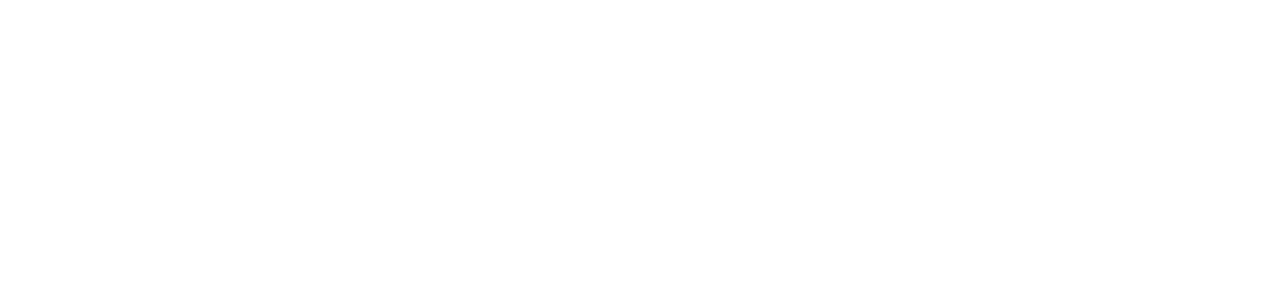
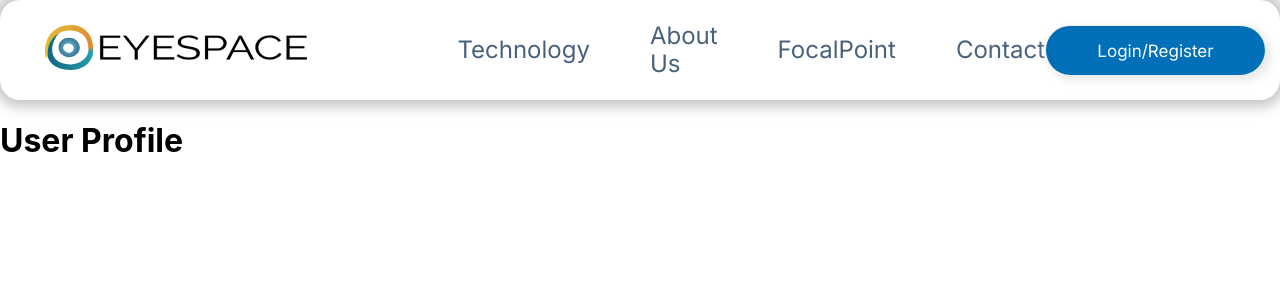
Before and after one commit to eyelabsai/EyeSpace-Website, a React (Create React App) app: page /UserProfile in a window 1280 px wide. Before the commit this address had no page. Shown: the top 300 px of the page. Built offline with nearby package versions, Linux system fonts and the light colour scheme; no server answers.

Commit message:
update on login function
rerouted the program's login functionalities: when logged in + click login, will go to user profile. not logged in + click login, will go to login / register page

```diff
--- a/src/App.js
+++ b/src/App.js
@@ -8,6 +8,7 @@
 import Technology from "./views/Technology/Technology";
 import CreateAccount from "./views/CreateAccount/CreateAccount"
 import ForgotPassword from "./views/ForgotPassword/ForgotPassword";
+import UserProfile from "./views/UserProfile/UserProfile";
 //import './App.css';
 
 export default class App extends React.Component {
@@ -26,6 +27,7 @@
             <Route path="/Technology" element={ <Technology/> }></Route>
             <Route path="/CreateAccount" element={ <CreateAccount/> }></Route>
             <Route path="/ForgotPassword" element={ <ForgotPassword/> }></Route>
+            <Route path="/UserProfile" element={ <UserProfile/> }></Route>
           </Routes>
         </BrowserRouter>
       </div>
--- a/src/components/header/Header.js
+++ b/src/components/header/Header.js
@@ -59,6 +59,16 @@
     }
   }
 
+  getLoginNavigationPage() {
+    if (this.state.isUserLoggedIn) {
+      // Return custom content for logged-in user
+      return "/UserProfile"; // Customize as needed
+    } else {
+      // Return content for guests
+      return "/Login";
+    }
+  }
+
   render() {
     return (
       <div className="navbar">
@@ -82,7 +92,7 @@
           })}
         </div>
         <div>
-          <Link to="/Login" style={{ textDecoration: 'none' }}>
+          <Link to={this.getLoginNavigationPage()} style={{ textDecoration: 'none' }}>
             <button className="login-button" onClick={this.f1}>
             {this.getUserButtonContent()}
             </button>
--- a/src/views/CreateAccount/CreateAccount.js
+++ b/src/views/CreateAccount/CreateAccount.js
@@ -1,5 +1,4 @@
 import React, { useState } from 'react';
-import PropTypes from 'prop-types';
 import Header from '../../components/header/Header';
 import Footer from '../../components/footer/Footer';
 import './CreateAccount.css';
--- a/src/views/UserProfile/UserProfile.js
+++ b/src/views/UserProfile/UserProfile.js
@@ -0,0 +1,17 @@
+import React from "react";
+import Header from '../../components/header/Header';
+import './UserProfile.css';
+import { auth } from "../../firebase";
+import { sendPasswordResetEmail } from 'firebase/auth';
+import { Link } from 'react-router-dom';
+
+function UserProfile() {
+
+    return (
+        <div >
+            <Header></Header>
+            <h1>User Profile</h1>
+        </div>
+    )
+}
+export default UserProfile
```
